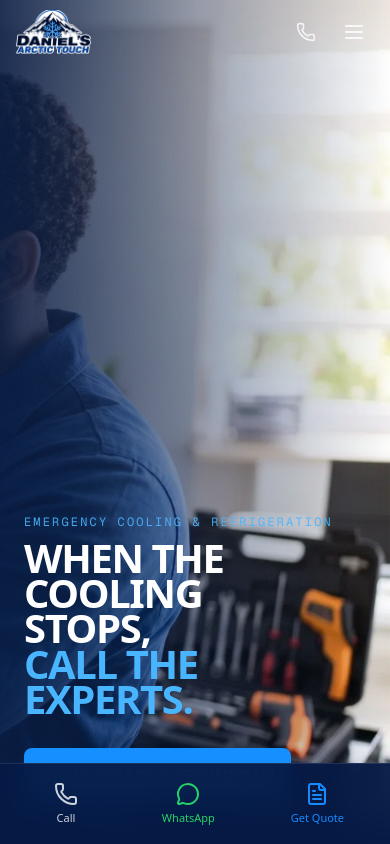
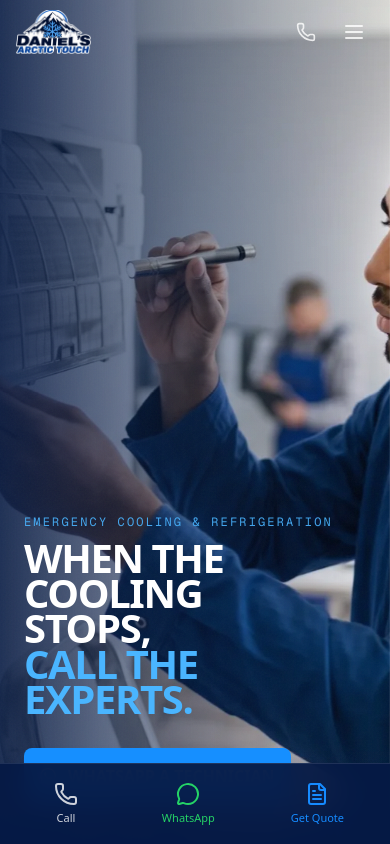
Before and after one commit to hbinfarteen-debug/daniel, a Next.js app: page / in a window 390 px wide. Shown: the top 844 px of the page. Built offline with nearby package versions, Linux system fonts and the light colour scheme.

Commit message:
fix: hero image centered on mobile

```diff
--- a/src/components/HeroSection.tsx
+++ b/src/components/HeroSection.tsx
@@ -57,7 +57,7 @@
           src="/images/hero-v2.webp"
           alt="Professional refrigeration technician servicing an air conditioning system"
           fill
-          className="object-cover object-right md:object-center"
+          className="object-cover object-center md:object-right"
           priority
           sizes="100vw"
         />
```
